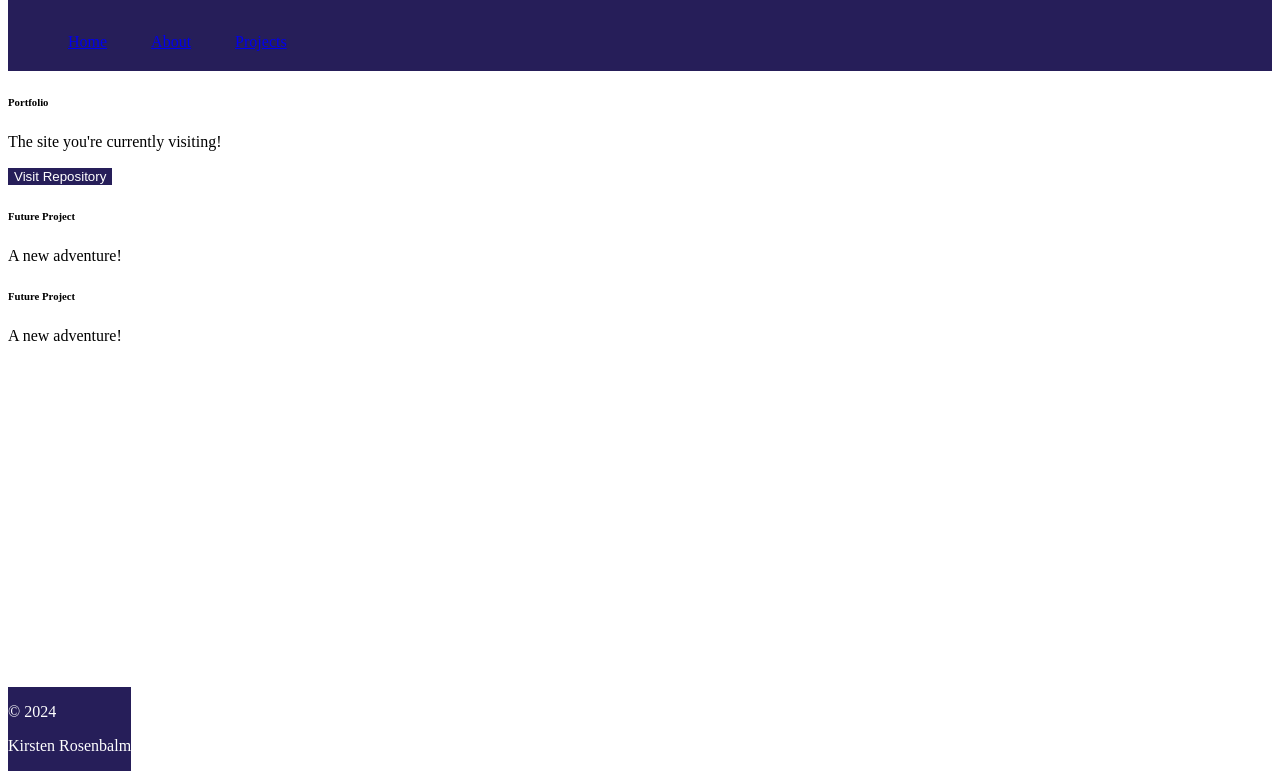
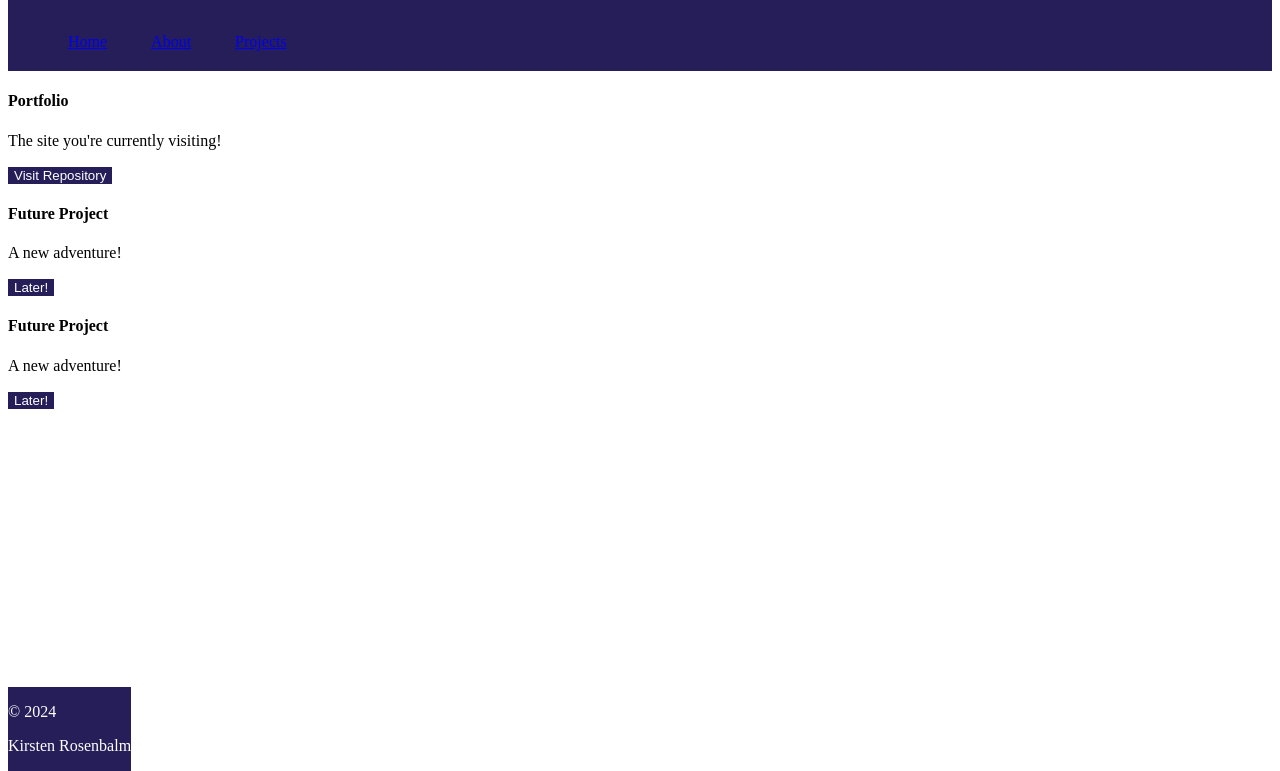
Before and after one commit to KirstenRosen/kirstenrosen.github.io, a plain HTML site: page projects.html in a window 1280 px wide. Shown: the part 29-800 px from the top of the page. Drawn offline with nearby package versions, Linux system fonts and the light colour scheme.

Commit message:
updated-cards

```diff
--- a/projects.html
+++ b/projects.html
@@ -32,28 +32,32 @@
 
     <!-- projects section -->
     <div class="projects">
-        <div class="col col-md-6 col-lg-3">
-            <div class="card border-1">
-                <h6 class="card-title">Portfolio</h6>
+        <div class="row no-gutters">
+
+            <div class="card">
+                <h4 class="card-title">Portfolio</h4>
                 <p>The site you're currently visiting!</p>
                 <a href="https://github.com/KirstenRosen/kirstenrosen.github.io">
                     <button class="px-auto w-75" id="portfolio-button">Visit Repository</button>
                 </a>
             </div>
-        </div>
 
-        <div class="col col-md-6 col-lg-3">
-            <div class="card border-1">
-                <h6 class="card-title">Future Project</h6>
+            <div class="card">
+                <h4 class="card-title">Future Project</h4>
                 <p>A new adventure!</p>
+                <a href="#">
+                    <button class="px-auto w-75" id="portfolio-button">Later!</button>
+                </a>
             </div>
-        </div>
 
-        <div class="col col-md-6 col-lg-3">
-            <div class="card border-1">
-                <h6 class="card-title">Future Project</h6>
+            <div class="card">
+                <h4 class="card-title">Future Project</h4>
                 <p>A new adventure!</p>
+                <a href="#">
+                    <button class="px-auto w-75" id="portfolio-button">Later!</button>
+                </a>
             </div>
+
         </div>
     </div>
 
```
